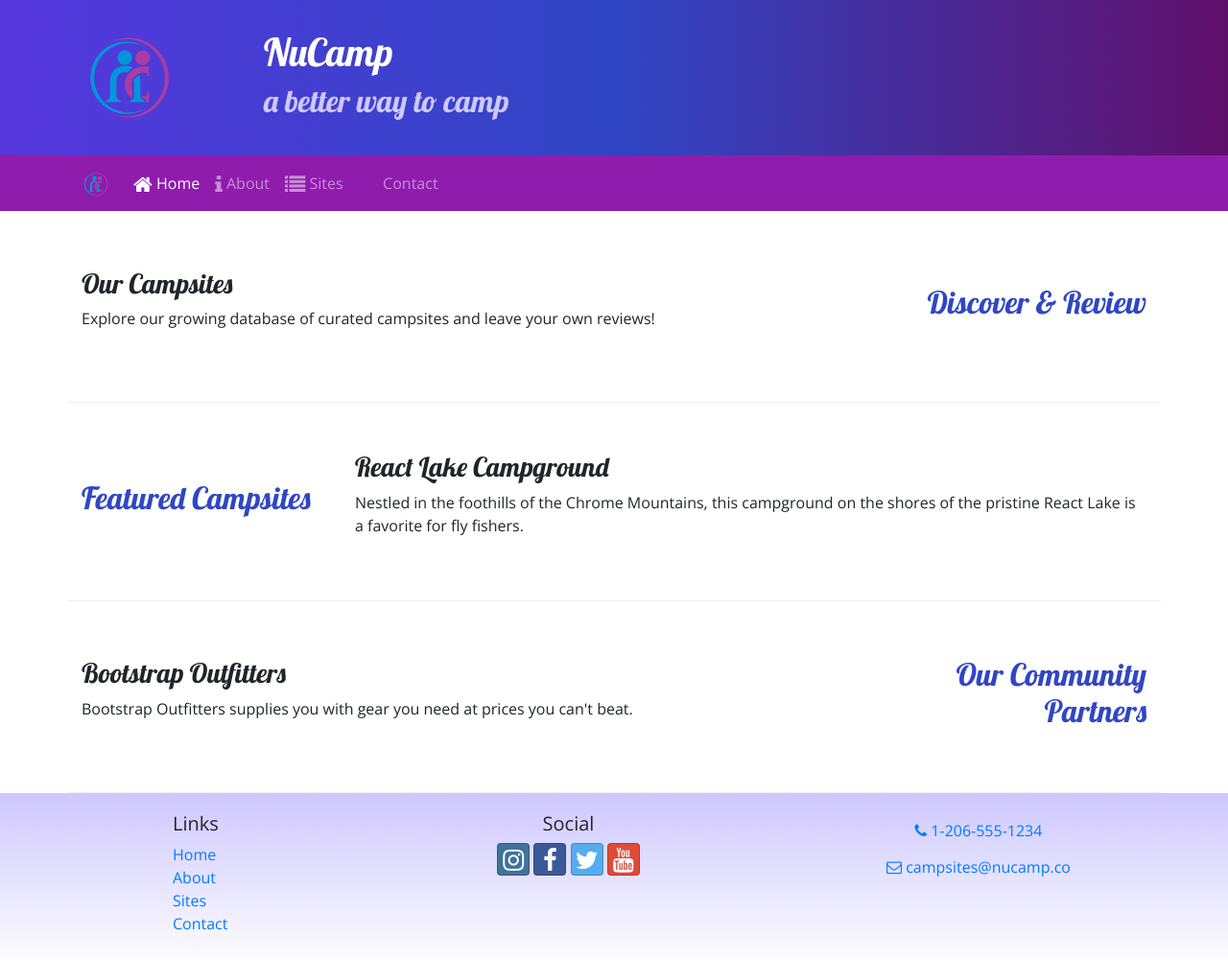
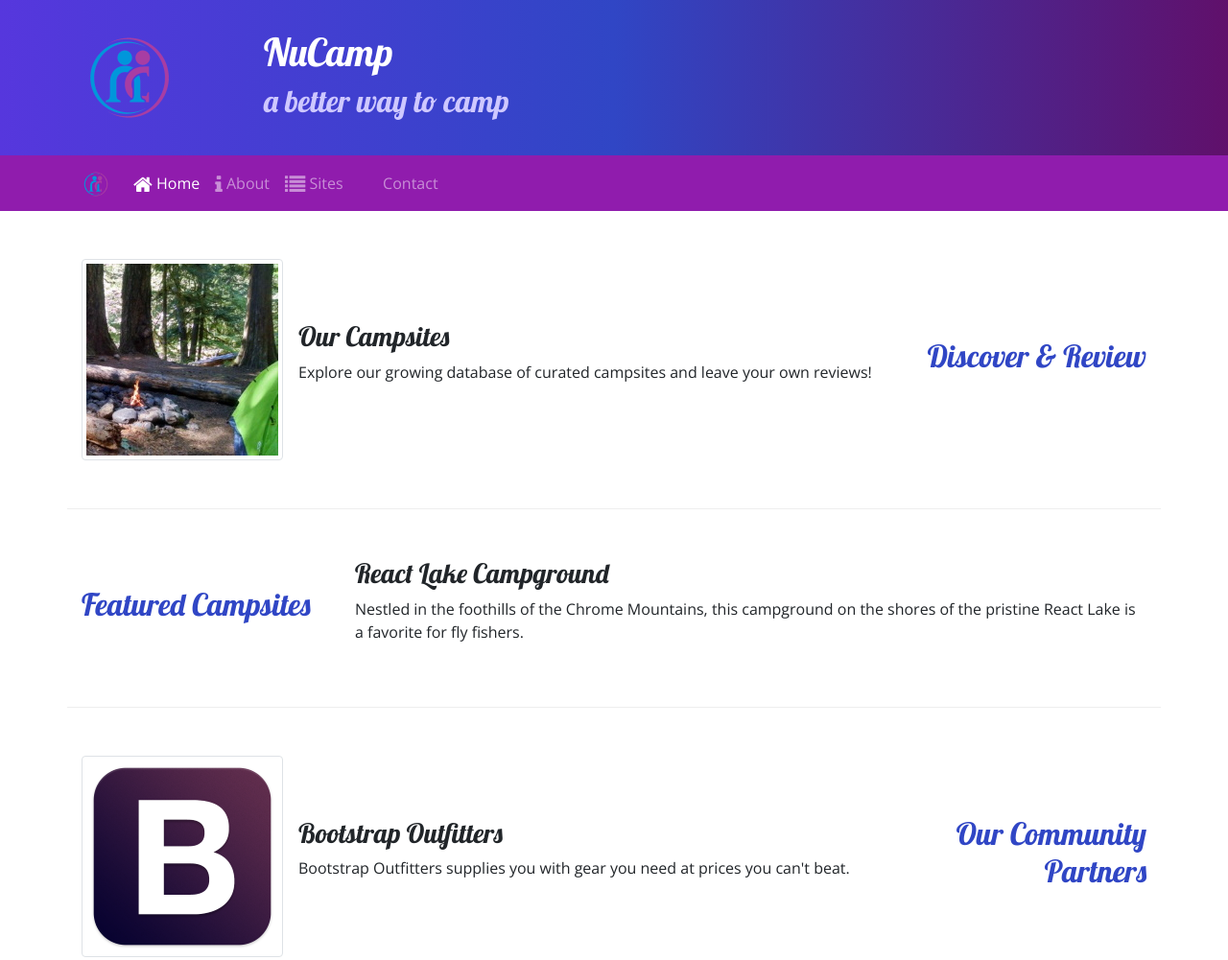
Before and after one commit to deweydc/nucamp_site, a website: page index.html in a window 1280 px wide. Shown: the top 1001 px of the page at 96% size. Drawn offline with nearby package versions, Linux system fonts and the light colour scheme.

Commit message:
Images and media

```diff
--- a/index.html
+++ b/index.html
@@ -31,7 +31,6 @@
                     <h2>a better way to camp</h2>
                 </div>
             </div>
-
     </header>
 
     <nav class="navbar navbar-expand-sm navbar-dark sticky-top">
@@ -61,9 +60,16 @@
                 <h2 class="text-sm-right">Discover & Review</h2>
             </div>
             <div class="col">
-                <h3>Our Campsites</h3>
-                <p class="d-none d-sm-block">Explore our growing database of curated campsites and leave your own
-                    reviews!</p>
+                <div class="media">
+                    <img class="d-flex mr-3 img-thumbnail" src="/CSS/img/breadcrumb-trail-thumb.jpg"
+                        alt="Breadcrumb Trail thumbnail">
+                    <div class="media-body align-self-center">
+                        <h3>Our Campsites</h3>
+                        <p class="d-none d-sm-block">
+                            Explore our growing database of curated campsites and leave your own reviews!
+                        </p>
+                    </div>
+                </div>
             </div>
         </div>
 
@@ -85,10 +91,16 @@
                 <h2 class="text-sm-right"> Our Community Partners</h2>
             </div>
             <div class="col">
-                <h3>Bootstrap Outfitters</h3>
-                <p class="d-none d-sm-block">
-                    Bootstrap Outfitters supplies you with gear you need at prices you can't beat.
-                </p>
+                <div class="media">
+                    <img class="d-flex mr-3 img-thumbnail" src="/CSS/img/bootstrap-thumb.png" alt="Bootstarp Outfitters">
+                    <div class="media-body align-self-center">
+                        <h3>Bootstrap Outfitters</h3>
+                        <p class="d-none d-sm-block">
+                            Bootstrap Outfitters supplies you with gear you need at prices you can't beat.
+                        </p>
+                    </div>
+                </div>
+
             </div>
         </div>
     </div>
```
